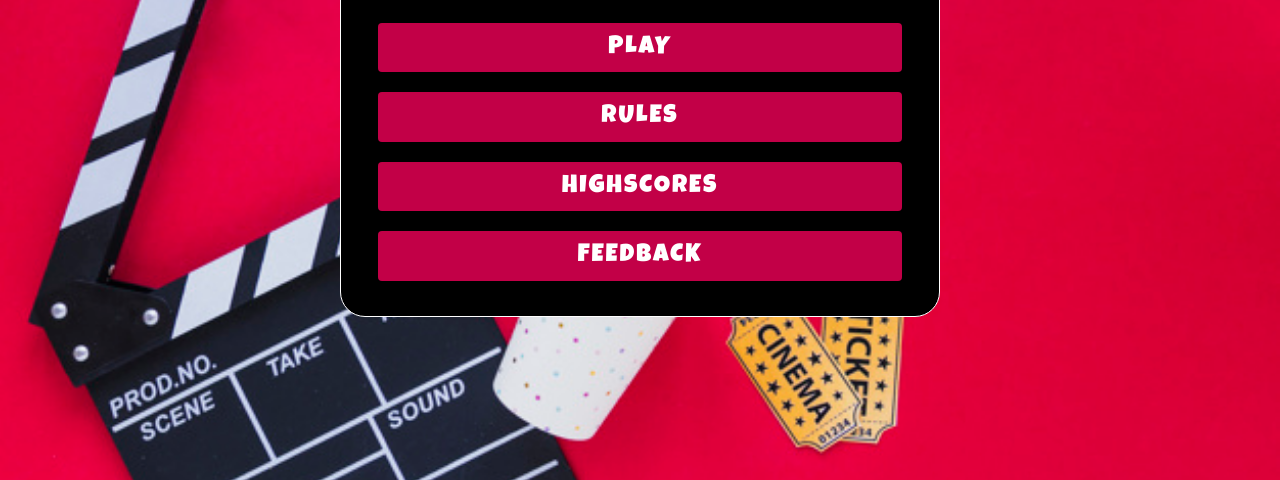
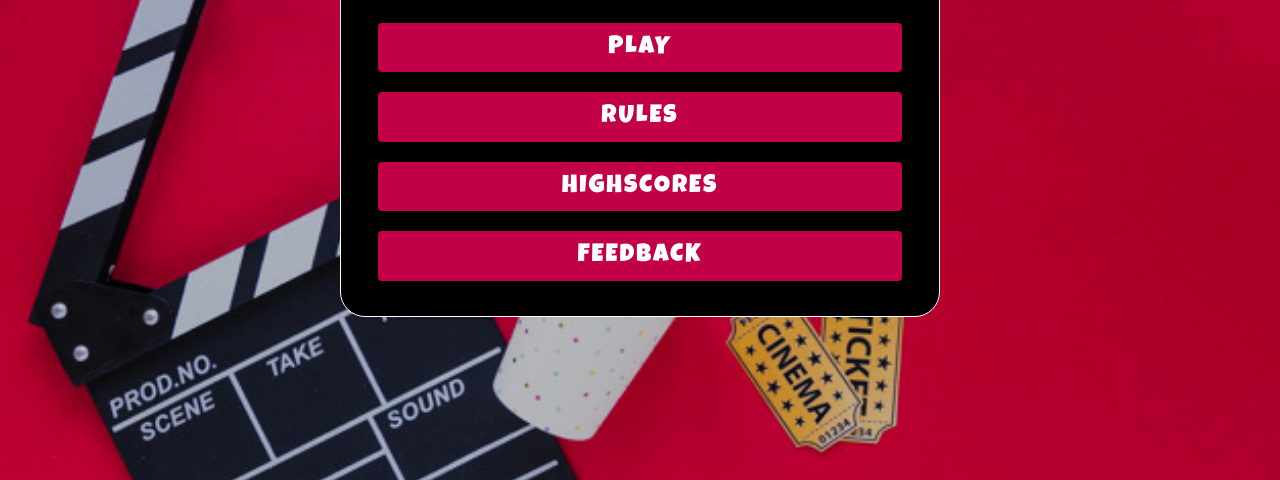
Before and after one commit to meldissa/p2-movie-quiz, a plain HTML site: page index.html in a window 1280 px wide. Shown: the part 320-800 px from the top of the page. Drawn offline with nearby package versions, Linux system fonts and the light colour scheme.

Commit message:
Update background image in CSS and code in HTML

```diff
--- a/assets/css/style.css
+++ b/assets/css/style.css
@@ -22,7 +22,7 @@ body {
     align-items: center;
     width: 100vw;
     height: 100vh;
-    background: url("../images/bg-image.jpeg") center center no-repeat;
+    background: url("../images/bg-image-1.jpeg") center center no-repeat;
     background-size: cover;
 }
 
```
Also changed, not shown: assets/images/bg-image-1.jpeg (added).
